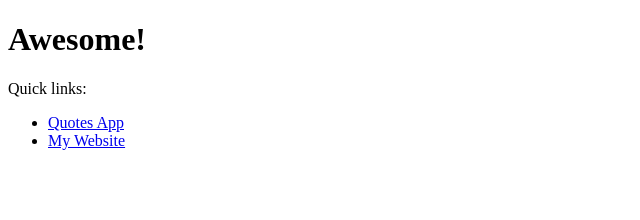
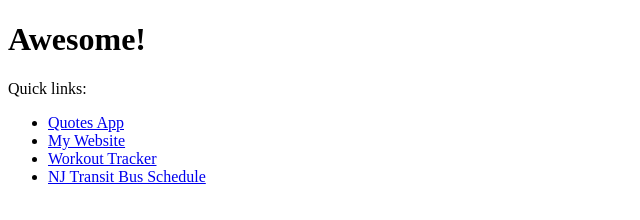
Before and after one commit to Rishabhvrm/bookmark-utility, a plain HTML site: page index.html in a window 1280 px wide. Shown: the whole page, without its empty margins (0-640 px from the left). Drawn offline with Linux system fonts and the light colour scheme.

Commit message:
Add links for Workout Tracker and NJ Transit Bus Schedule

```diff
--- a/index.html
+++ b/index.html
@@ -10,6 +10,8 @@
     <ul>
         <li><a href="https://rishabhvrm.github.io/quotes-app/" target="_blank">Quotes App</a></li>
         <li><a href="https://rishabhvrm.github.io/portfolio/" target="_blank">My Website</a></li>
+        <li><a href="https://rishabhvrm.github.io/workout-tracker/" target="_blank">Workout Tracker</a></li>
+        <li><a href="https://content.njtransit.com/sites/default/files/bus_schedules/T0123.pdf" target="_blank">NJ Transit Bus Schedule</a></li>
     </ul>
 
 </body>
```
